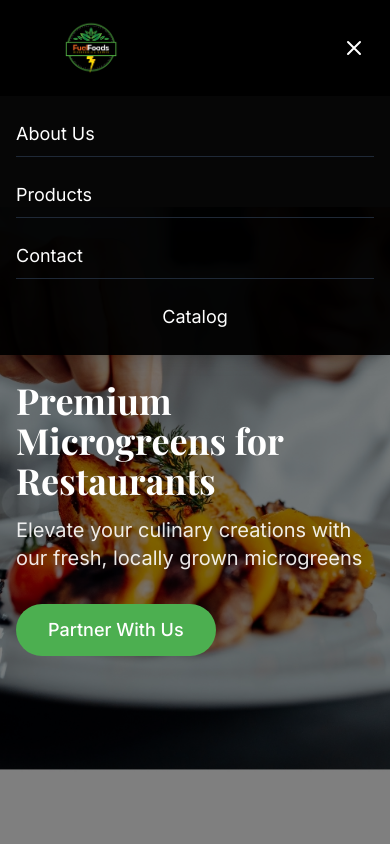
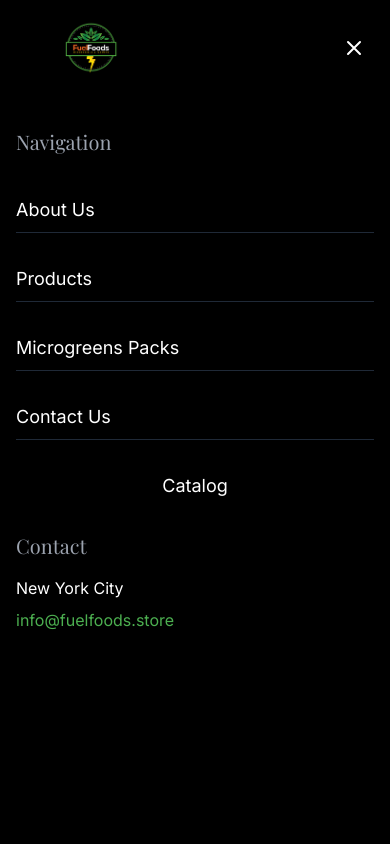
Before and after one commit to Jyassen/FuelFoods, a Next.js app in the folder fuelfoods_restaurants/: page / in a window 390 px wide. Both pictures are taken after a click on the button 354 px from the left and 48 px from the top of the page. Shown: the top 844 px of the page. Built offline with nearby package versions, Linux system fonts and the light colour scheme; a web font is replaced by a local one.

Commit message:
Fix mobile menu display and carousel spacing issues

```diff
--- a/fuelfoods_restaurants/app/components/Hero.tsx
+++ b/fuelfoods_restaurants/app/components/Hero.tsx
@@ -78,7 +78,7 @@ export default function Hero() {
   }, [isFormVisible]);
 
   return (
-    <section className="relative h-screen">
+    <section className="relative h-[90vh]">
       {/* Hero Background */}
       <div className="absolute inset-0 z-0">
         {slides.map((slide, index) => (
@@ -121,6 +121,20 @@ export default function Hero() {
             </button>
           </div>
         </div>
+      </div>
+
+      {/* Carousel Indicators - Reduced bottom padding */}
+      <div className="absolute bottom-4 left-0 right-0 flex justify-center space-x-2 z-10">
+        {slides.map((_, index) => (
+          <button
+            key={index}
+            onClick={() => setCurrentSlide(index)}
+            className={`w-2 h-2 rounded-full transition-all ${
+              index === currentSlide ? 'bg-white w-4' : 'bg-white/50'
+            }`}
+            aria-label={`Go to slide ${index + 1}`}
+          />
+        ))}
       </div>
 
       {/* Contact Form Overlay */}
--- a/fuelfoods_restaurants/app/components/Navbar.tsx
+++ b/fuelfoods_restaurants/app/components/Navbar.tsx
@@ -133,12 +133,11 @@ export default function Navbar() {
       </div>
 
       {/* Mobile Menu */}
-      <div
-        className={`md:hidden absolute top-24 left-0 right-0 bg-black/95 shadow-lg transition-all duration-300 ease-in-out ${
-          isMenuOpen ? 'block max-h-screen py-4' : 'max-h-0 overflow-hidden py-0'
-        }`}
-      >
-        <div className="container mx-auto px-4 flex flex-col space-y-4">
+      {isMenuOpen && (
+        <div className="md:hidden fixed inset-0 top-24 bg-black z-40 overflow-y-auto">
+          <div className="py-8 px-4 flex flex-col space-y-6">
+            <h2 className="text-xl text-gray-400 mb-2">Navigation</h2>
+
             <Link
               href="https://fuelfoods.store/about-us/"
               target="_blank"
@@ -148,6 +147,7 @@ export default function Navbar() {
             >
               About Us
             </Link>
+
             <Link
               href="https://fuelfoods.store/products/"
               target="_blank"
@@ -157,6 +157,17 @@ export default function Navbar() {
             >
               Products
             </Link>
+
+            <Link
+              href="https://fuelfoods.store/microgreens-packs/"
+              target="_blank"
+              rel="noopener noreferrer"
+              className="block text-lg text-white hover:text-[#4CAF50] transition-colors py-2 border-b border-gray-800"
+              onClick={() => setIsMenuOpen(false)}
+            >
+              Microgreens Packs
+            </Link>
+
             <Link
               href="https://fuelfoods.store/contact-us/"
               target="_blank"
@@ -164,8 +175,9 @@ export default function Navbar() {
               className="block text-lg text-white hover:text-[#4CAF50] transition-colors py-2 border-b border-gray-800"
               onClick={() => setIsMenuOpen(false)}
             >
-            Contact
+              Contact Us
             </Link>
+
             <button
               onClick={() => {
                 setIsCatalogOpen(true);
@@ -175,8 +187,17 @@ export default function Navbar() {
             >
               Catalog
             </button>
+
+            <div className="mt-8">
+              <h2 className="text-xl text-gray-400 mb-4">Contact</h2>
+              <p className="text-white mb-2">New York City</p>
+              <a href="mailto:info@fuelfoods.store" className="text-[#4CAF50] hover:underline">
+                info@fuelfoods.store
+              </a>
             </div>
           </div>
+        </div>
+      )}
 
       {/* Catalog Modal */}
       <CatalogModal isOpen={isCatalogOpen} onClose={() => setIsCatalogOpen(false)} />
```
Lines whose indentation alone changed are shown as unchanged.
